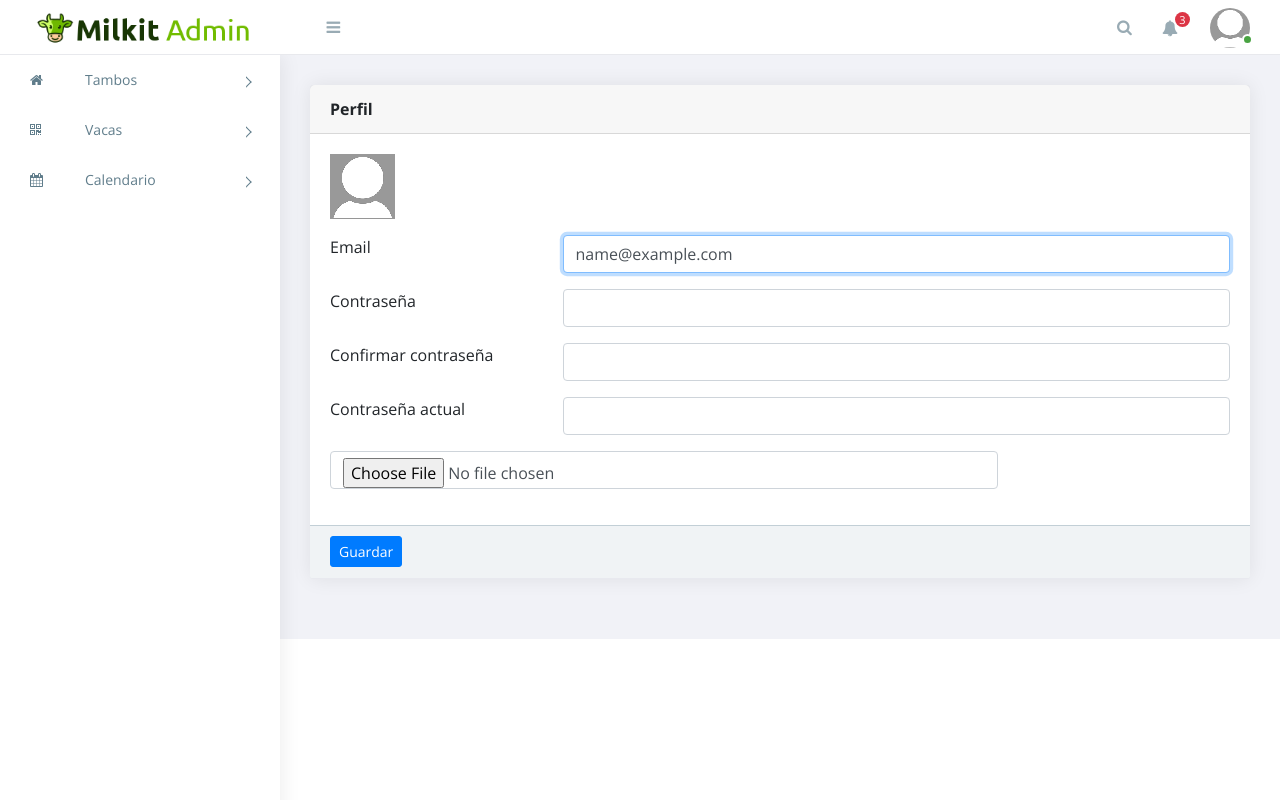
After one commit to canario15/milkit, a Rails app: page /users/1/edit in a window 1280 px wide. The commit adds this page. Run offline with Rails 7, Linux system fonts and the light colour scheme; the visitor is signed in with stand-in values (Sample User, id 1); data that the repository does not hold is empty; some libraries are stand-ins or nearby versions.

Commit message:
add edit user profile logic

```diff
--- /dev/null
+++ b/app/controllers/users_controller.rb
@@ -0,0 +1,28 @@
+class UsersController < ApplicationController
+  before_action :authenticate_user!
+
+  def edit
+    @user = current_user
+  end
+
+  def update
+    @user = current_user
+    if params[:user][:password].blank? && params[:user][:password_confirmation].blank?
+      params[:user].delete(:password)
+      params[:user].delete(:password_confirmation)
+    end
+    respond_to do |format|
+      if @user.update(user_params)
+        format.html { redirect_to tambo_path }
+      else
+        format.html { render :edit }
+      end
+    end
+  end
+
+  private
+    def user_params
+      params.require(:user).permit(:email, :password, :password_confirmation, :avatar)
+    end
+
+end
--- a/app/views/layouts/_right_panel.html.erb
+++ b/app/views/layouts/_right_panel.html.erb
@@ -45,7 +45,7 @@
             <%= image_tag(current_user.display_avatar, class: "user-avatar rounded-circle") %>
           </a>
           <div class="user-menu dropdown-menu">
-            <%= link_to "#", class: "nav-link" do %>
+            <%= link_to edit_user_path(current_user.id), class: "nav-link" do %>
               <i class="fa fa-user"></i>Perfil
             <% end %>
             <%= link_to "#", class: "nav-link" do %>
--- /dev/null
+++ b/app/views/users/edit.html.erb
@@ -0,0 +1,54 @@
+<div class="card">
+    <div class="card-header">
+      <strong>Perfil</strong>
+    </div>
+    <%= form_with(model: @user, local: true, class: "form-horizontal") do |f| %>
+      <div class="card-body card-block">
+        <div class="row form-group">
+          <div class="col-12 col-md-9">
+            <%= image_tag(@user.display_avatar) %>
+          </div>
+        </div>
+        <div class="row form-group">
+          <div class="col col-md-3">
+            <%= f.label :email, class: "form-control-label" %>
+          </div>
+          <div class="col-12 col-md-9">
+              <%= f.email_field :email, autofocus: true, autocomplete: "email",  class: "form-control" %>
+          </div>
+        </div>
+        <div class="row form-group">
+          <div class="col col-md-3">
+            <%= f.label :password, class: "form-control-label" %>
+          </div>
+          <div class="col-12 col-md-9">
+            <%= f.password_field :password, autocomplete: "new-password", class: "form-control" %>
+          </div>
+        </div>
+        <div class="row form-group">
+          <div class="col col-md-3">
+            <%= f.label :password_confirmation, class: "form-control-label" %>
+          </div>
+          <div class="col-12 col-md-9">
+            <%= f.password_field :password_confirmation, autocomplete: "new-password", class: "form-control" %>
+          </div>
+        </div>
+        <div class="row form-group">
+          <div class="col col-md-3">
+            <%= f.label :current_password, class: "form-control-label" %>
+          </div>
+          <div class="col-12 col-md-9">
+            <%= f.password_field :current_password, autocomplete: "current-password", class: "form-control" %>
+          </div>
+        </div>
+        <div class="row form-group">
+          <div class="col-12 col-md-9">
+            <%= f.file_field :avatar, class: "form-control" %>
+          </div>
+        </div>
+      </div>
+      <div class="card-footer">
+        <%= f.submit "Guardar", class: "btn btn-primary btn-sm" %>
+      </div>
+    </div>
+  <% end %>
--- a/config/locales/es.yml
+++ b/config/locales/es.yml
@@ -35,6 +35,7 @@ es:
         updated_at: 'Ultima actualización'
         password: 'Contraseña'
         password_confirmation: 'Confirmar contraseña'
+        current_password: 'Contraseña actual'
         avatar: 'Imagen'
         remember_me: 'Recordarme'
       tambo:
--- a/config/routes.rb
+++ b/config/routes.rb
@@ -1,11 +1,13 @@
 Rails.application.routes.draw do
 
-  resources :cows
+  resources :cows, only: [:show, :update, :create, :new]
   resources :tambos
 
   devise_for :admin_users, ActiveAdmin::Devise.config
   ActiveAdmin.routes(self)
-  devise_for :users
+
+  devise_for :users, :skip => [:registration]
+  resources :users, only: [:show, :update, :edit]
 
   root to: "home#index"
 end
```
